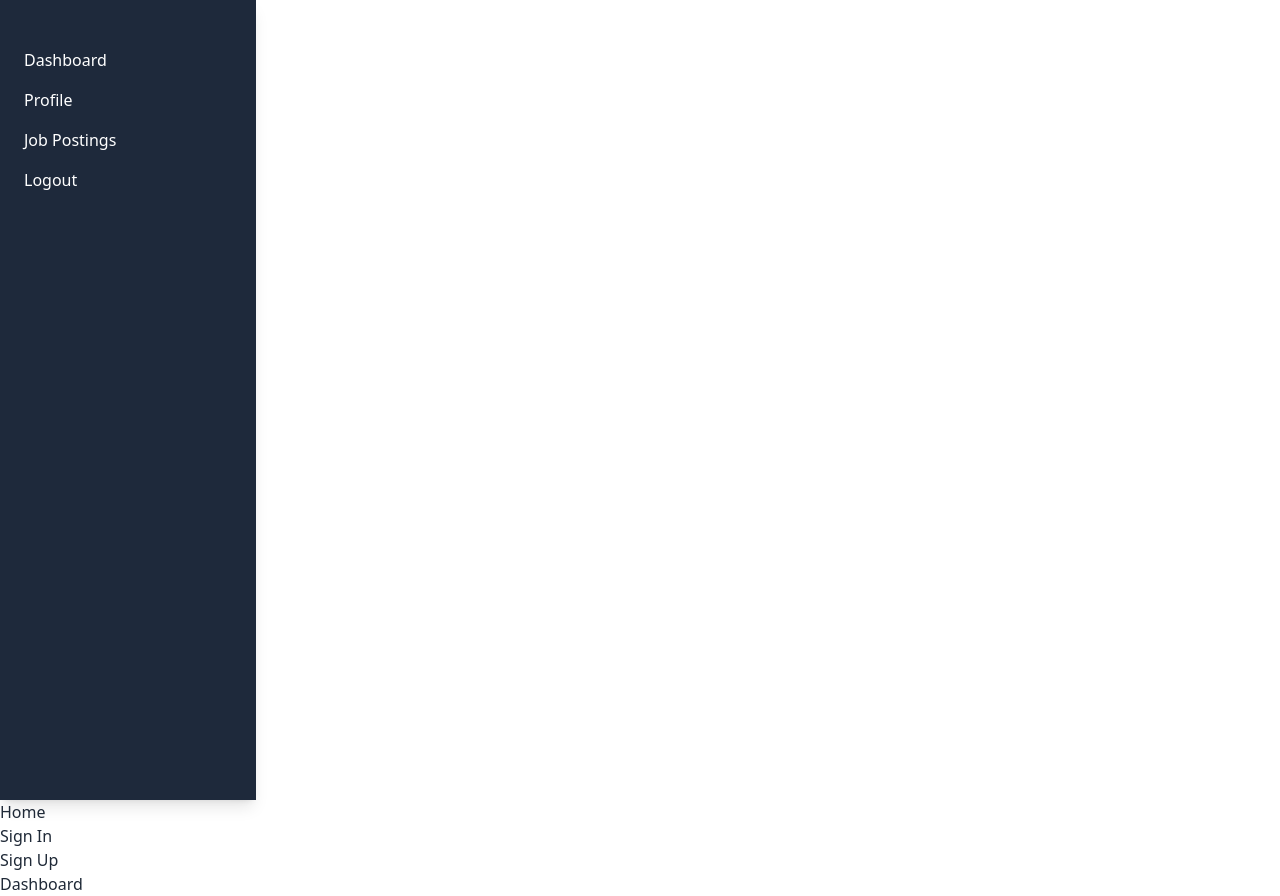
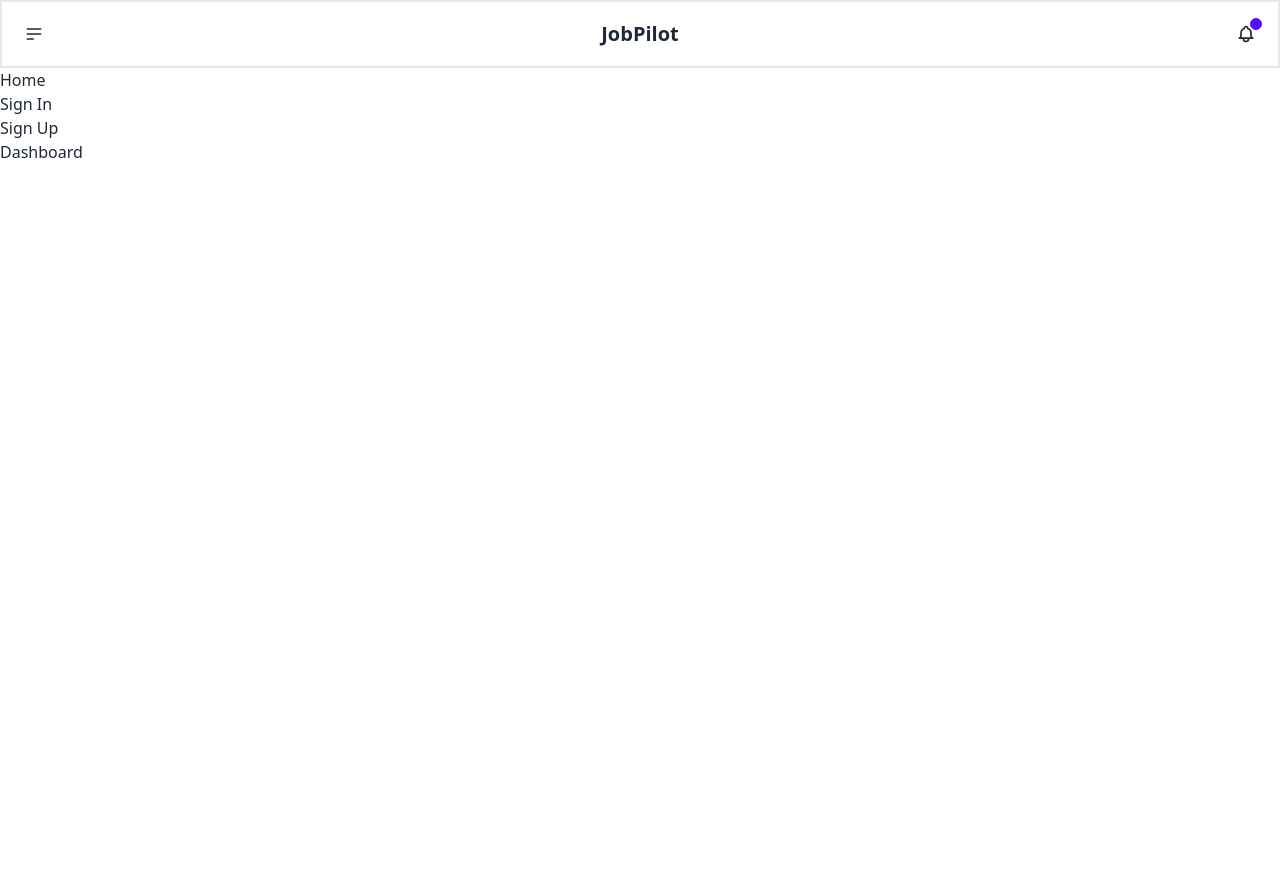
Before and after one commit to YT98/jobpilot_master, a Next.js app: page / in a window 1280 px wide. After the commit the page ends 800 px from the top, so only its background shows below. Built offline with nearby package versions, Linux system fonts and the light colour scheme.

Commit message:
Navbar redesign

```diff
--- /dev/null
+++ b/components/Navbar.tsx
@@ -0,0 +1,59 @@
+import Link from 'next/link';
+import { AppContext } from "../contexts/AppContext";
+import { useContext } from "react";
+
+const Navbar = () => {
+  const { appState } = useContext(AppContext);
+  const firstName = appState.user ? appState.user.firstName : '';
+  const lastName = appState.user ? appState.user.lastName : '';
+
+  return (
+    <div className="navbar bg-base-100 border-2 border-solid border-gray-200">
+      <div className="navbar-start">
+        <div className="dropdown">
+          <label tabIndex={0} className="btn btn-ghost btn-circle">
+            <svg xmlns="http://www.w3.org/2000/svg" className="h-5 w-5" fill="none" viewBox="0 0 24 24" stroke="currentColor"><path strokeLinecap="round" strokeLinejoin="round" strokeWidth="2" d="M4 6h16M4 12h16M4 18h7" /></svg>
+          </label>
+          <ul tabIndex={0} className="menu menu-compact dropdown-content mt-3 p-2 shadow bg-base-100 rounded-box w-52">
+            <li>
+              <Link href="/dashboard">
+                Dashboard
+              </Link>
+            </li>
+            <li>
+              <Link href="/profile">
+                Profile
+              </Link>
+            </li>
+            <li>
+              <Link href="/job-postings">
+                Job Postings
+              </Link>
+            </li>
+            <li>
+              <Link href="/signout">
+                Logout
+              </Link>
+            </li>
+          </ul>
+        </div>
+      </div>
+
+      <div className="navbar-center">
+        <a className="btn btn-ghost normal-case text-xl">JobPilot</a>
+      </div>
+
+      <div className="navbar-end">
+        <button className="btn btn-ghost btn-circle">
+          <div className="indicator">
+            <svg xmlns="http://www.w3.org/2000/svg" className="h-5 w-5" fill="none" viewBox="0 0 24 24" stroke="currentColor"><path strokeLinecap="round" strokeLinejoin="round" strokeWidth="2" d="M15 17h5l-1.405-1.405A2.032 2.032 0 0118 14.158V11a6.002 6.002 0 00-4-5.659V5a2 2 0 10-4 0v.341C7.67 6.165 6 8.388 6 11v3.159c0 .538-.214 1.055-.595 1.436L4 17h5m6 0v1a3 3 0 11-6 0v-1m6 0H9" /></svg>
+            <span className="badge badge-xs badge-primary indicator-item"></span>
+          </div>
+        </button>
+      </div>
+
+    </div>
+  )
+}
+
+export default Navbar
--- a/components/Sidebar.tsx
+++ /dev/null
@@ -1,44 +0,0 @@
-import Link from 'next/link';
-import { AppContext } from "../contexts/AppContext";
-import { useContext } from "react";
-
-const Sidebar = () => {
-  const { appState } = useContext(AppContext);
-  const firstName = appState.user ? appState.user.firstName : '';
-  const lastName = appState.user ? appState.user.lastName : '';
-
-  return (
-    <div className="bg-slate-800 w-64 px-6 py-8 min-h-screen shadow-lg">
-      <nav>
-        <ul>
-          <li className="mb-4 text-lg text-white font-black">
-            {firstName} {lastName}
-          </li>
-          <li className="mb-4">
-            <Link className="text-white" href="/dashboard">
-              Dashboard
-            </Link>
-          </li>
-          <li className="mb-4">
-            <Link className="text-white" href="/profile">
-              Profile
-            </Link>
-          </li>
-          <li className="mb-4">
-            <Link className="text-white" href="/job-postings">
-              Job Postings
-            </Link>
-          </li>
-          <li className="mb-4">
-            <Link className="text-white" href="/signout">
-              Logout
-            </Link>
-          </li>
-
-        </ul>
-      </nav>
-    </div>
-  )
-}
-
-export default Sidebar
--- a/components/layout.tsx
+++ b/components/layout.tsx
@@ -1,4 +1,4 @@
-import Sidebar from "./Sidebar";
+import Navbar from "./Navbar";
 
 interface LayoutProps {
     children: React.ReactNode;
@@ -7,7 +7,7 @@
 export default function Layout({ children }: LayoutProps) {
     return (
       <div>
-        <Sidebar />
+        <Navbar />
         <main>{children}</main>
       </div>
     )
```
